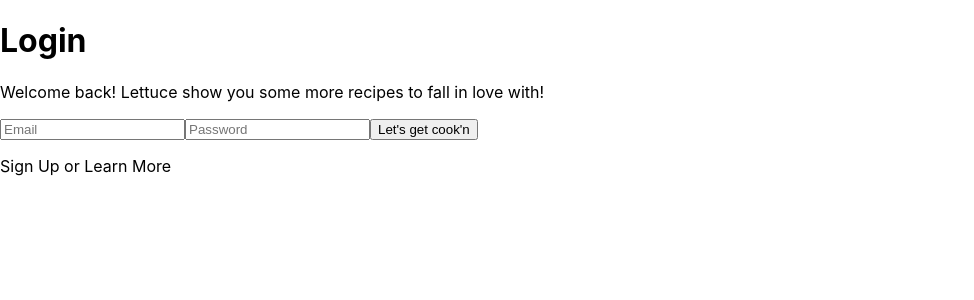
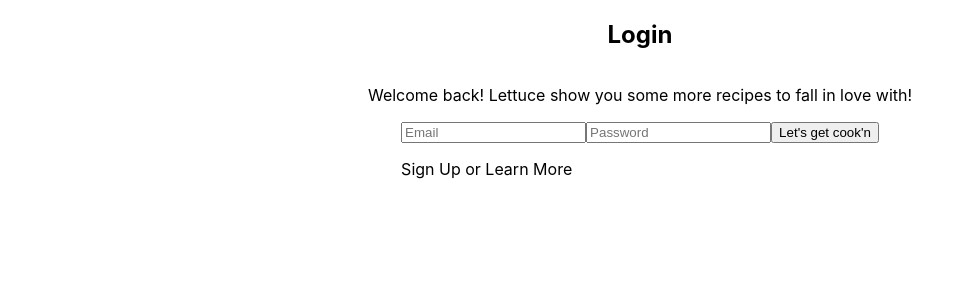
Before and after one commit to Reciplease-App/frontend, a React (Create React App) app: page /login in a window 1280 px wide. Shown: the top 300 px of the page, without its empty margins (0-974 px from the left). Built offline with nearby package versions, Linux system fonts and the light colour scheme.

Commit message:
used flexbox to center form to make things a little easier to work with

```diff
--- a/src/components/LogIn.jsx
+++ b/src/components/LogIn.jsx
@@ -1,4 +1,5 @@
 import React, { useState } from 'react';
+import styled from 'styled-components';
 
 
 function LogIn() {
@@ -22,7 +23,7 @@ function LogIn() {
     }
 
     return (
-        <div>
+        <StyledContainer>
             <h1>Login</h1>
             <p>Welcome back! Lettuce show you some more recipes to fall in love with!</p>
 
@@ -44,8 +45,15 @@ function LogIn() {
                 <button>Let's get cook'n</button>
                 <p>Sign Up or Learn More</p>
             </form>
-        </div>
+        </StyledContainer>
     )
 }
 
 export default LogIn
+
+// styled components
+const StyledContainer = styled.section`
+    display: flex;
+    flex-direction: column;
+    align-items: center;
+`
```
